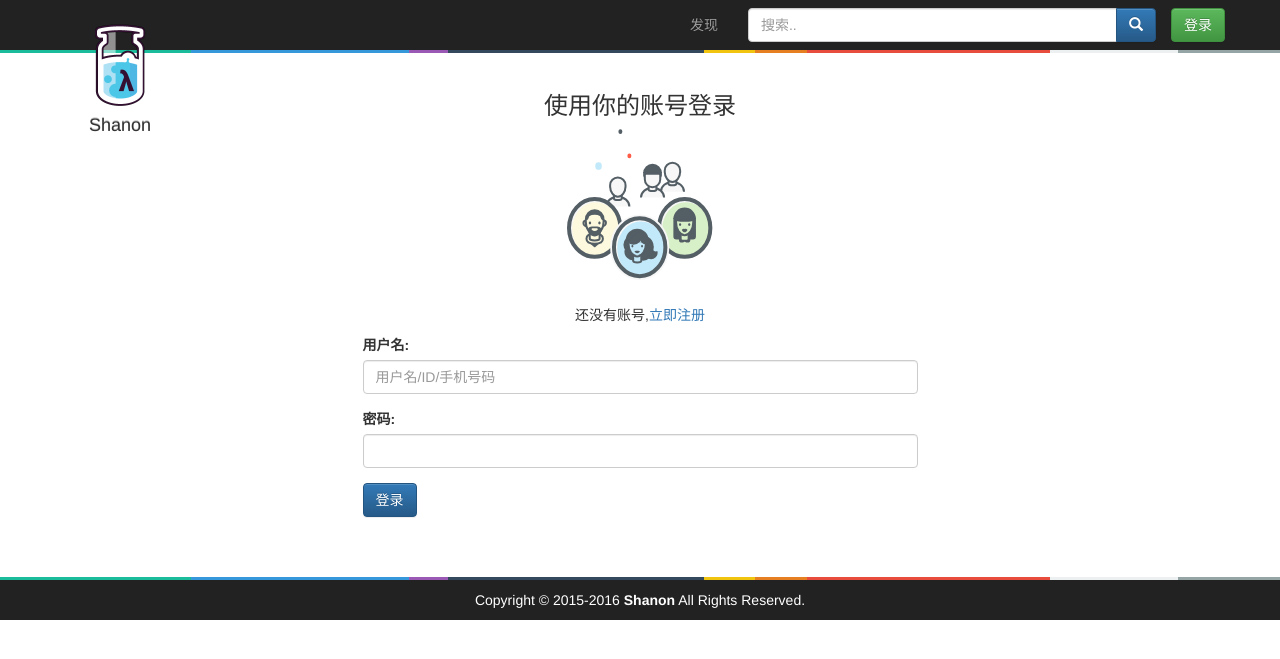
After one commit to lucoo01/itren, a CodeIgniter app: page /database/login?refer=/ in a window 1280 px wide. The commit adds this page. Shown: the top 659 px of the page. Run offline with CodeIgniter, Linux system fonts and the light colour scheme; some libraries are stand-ins or nearby versions.

Commit message:
登录页面
登录页面-静态

```diff
--- a/application/config/routes.php
+++ b/application/config/routes.php
@@ -50,5 +50,6 @@ defined('BASEPATH') OR exit('No direct script access allowed');
 |		my-controller/my-method	-> my_controller/my_method
 */
 $route['default_controller'] = 'Test';
+$route['login'] = 'Oauth';
 $route['404_override'] = '';
 $route['translate_uri_dashes'] = FALSE;
--- /dev/null
+++ b/application/controllers/Oauth.php
@@ -0,0 +1,34 @@
+<?php
+defined('BASEPATH') OR exit('No direct script access allowed');
+
+class Oauth extends CI_Controller {
+
+	function __construct(){
+		parent::__construct();
+
+		$this->load->helper('url'); // 导入URL辅助类
+	}
+
+	/**
+	 * Index Page for this controller.
+	 *
+	 * Maps to the following URL
+	 * 		http://example.com/index.php/welcome
+	 *	- or -
+	 * 		http://example.com/index.php/welcome/index
+	 *	- or -
+	 * Since this controller is set as the default controller in
+	 * config/routes.php, it's displayed at http://example.com/
+	 *
+	 * So any other public methods not prefixed with an underscore will
+	 * map to /index.php/welcome/<method_name>
+	 * @see https://codeigniter.com/user_guide/general/urls.html
+	 */
+	public function index()
+	{
+
+		$this->load->view('templates/header');
+		$this->load->view('login');
+		$this->load->view('templates/footer');
+	}
+}
--- a/application/views/index.php
+++ b/application/views/index.php
@@ -5,7 +5,7 @@
 	<form class="search-form" action="http://www.baidu.com/s" target="_blank">
 		<div class="input-group input-group-lg">
 			<input name="tn" type="hidden" value="SE_zzsearchcode_shhzc78w">
-			<input type="text" class="form-control" onfocus="checkHttps" name="wd"  autofocus="autofocus" />
+			<input type="text" class="form-control"  name="wd"  autofocus="autofocus" />
 			<span class="input-group-btn">
 				<button class="btn btn-primary" type="submit">Search</button>
 			</span>
--- /dev/null
+++ b/application/views/login.php
@@ -0,0 +1,29 @@
+<div class="container login-container padding-bottom-lg">
+	<div class="row">
+	<div class="col-md-6 col-sm-6 col-md-offset-3 col-sm-offset-3">
+		<header class="text-center">
+		<h3>使用你的账号登录</h3>
+		<img src="<?php echo base_url();?>data/img/iconClient-Active-1.svg" />
+		</header>
+		<p class="margin-top-md margin-bottom-md text-center">
+			还没有账号,<a href="/register">立即注册</a>
+		</p>
+		<form method="post" action="/checklogin" enctype="application/x-www-form-urlencoded">
+		<input type="hidden" name="refer" value="" id="refer" />
+		<div class="form-group margin-bottom-md">
+			<label for="username">
+			用户名:
+			</label>
+			<input type="text" class="form-control" name="username" value="" id="username" placeholder="用户名/ID/手机号码" />
+		</div>
+		<div class="form-group margin-bottom-md">
+			<label for="username">
+			密码:
+			</label>
+			<input type="password" class="form-control" name="password" value="" id="password"  />
+		</div>
+		<button class="btn btn-primary" id="submit">登录</button>
+		</form>
+	</div>
+	</div>
+</div>
--- a/application/views/templates/header.php
+++ b/application/views/templates/header.php
@@ -44,7 +44,7 @@ defined('BASEPATH') OR exit('No direct script access allowed');
 </form> </li>
 <li>
 <p class="navbar-btn">
-<a class="btn btn-success" rel="nofollow" href="/login?return_to=https%3A%2F%2Flibraries.io%2F">
+<a class="btn btn-success" rel="nofollow" href="/login?refer=/">
 <i class="fa fa-github"></i> 登录
 </a> </p>
 </li>
--- a/data/css/index.css
+++ b/data/css/index.css
@@ -1,4 +1,21 @@
 @charset "UTF-8";
+/*通用样式*/
+.font-size-md {
+  font-size: 13px; }
+
+.text-center {
+  text-align: center; }
+
+.padding-bottom-lg {
+  padding-bottom: 50px !important; }
+
+.margin-top-md {
+  margin-top: 25px !important; }
+
+.margin-bottom-md {
+  margin-bottom: 25 !important; }
+
+/*通用样式结束*/
 /*头部*/
 .logo {
   text-align: center; }
@@ -24,6 +41,7 @@
   margin-top: 10px; }
 
 .main-container {
+  min-height: 850px;
   margin-bottom: 20px; }
 
 /*container 结束*/
--- a/data/css/index.scss
+++ b/data/css/index.scss
@@ -1,6 +1,24 @@
 @charset "utf-8";
 $main-theme-color : #033;
 
+/*通用样式*/
+.font-size-md {
+	font-size:13px;
+}
+.text-center {
+	text-align: center;
+}
+.padding-bottom-lg {
+	padding-bottom:50px !important;
+}
+.margin-top-md {
+	margin-top: 25px !important;
+}
+.margin-bottom-md {
+	margin-bottom: 25 !important;
+}
+
+/*通用样式结束*/
 /*头部*/
 .logo {
 	text-align: center;
@@ -42,6 +60,7 @@ $main-theme-color : #033;
 }
 
 .main-container {
+	min-height: 850px;
 	margin-bottom: 20px;
 }
 
```
Also changed, not shown: data/img/iconClient-Active-1.svg (added), 1 other file.
